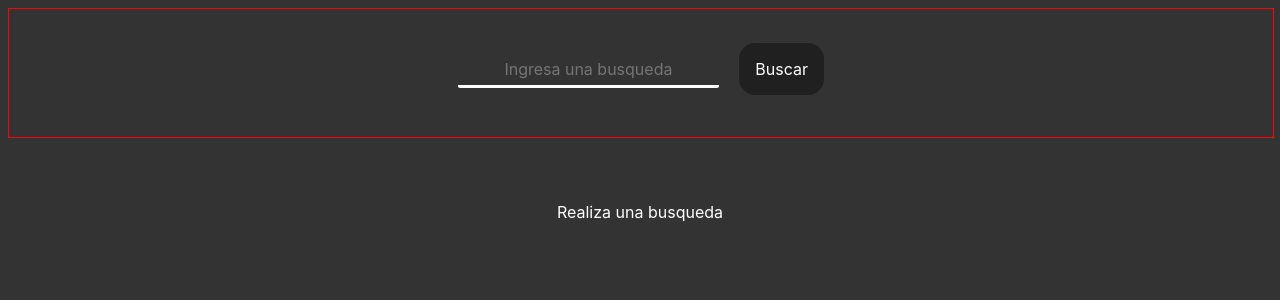
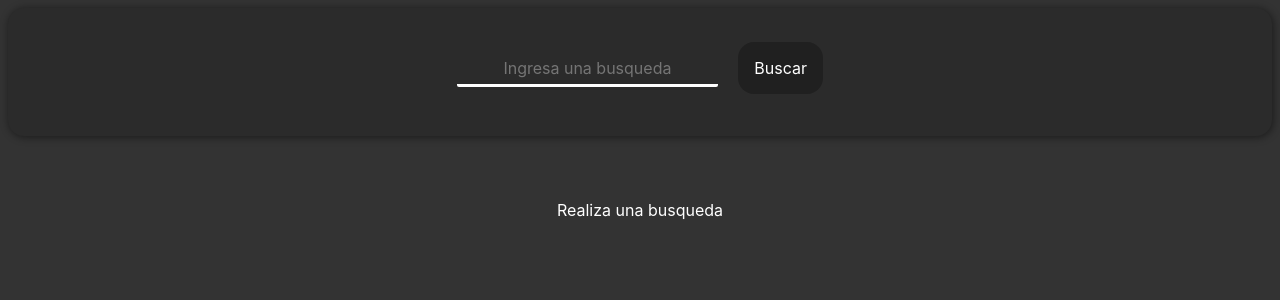
Before and after one commit to Lester-Alonzo/Svelte-pixabay-api, a Svelte app: page / in a window 1280 px wide. Shown: the top 300 px of the page. Built offline with nearby package versions, Linux system fonts and the light colour scheme.

Commit message:
estilos del header listo

```diff
--- a/src/Header.svelte
+++ b/src/Header.svelte
@@ -13,7 +13,11 @@
         display: flex;
         justify-content: center;
         align-items: center;
-        border: 1px solid red;
         margin-bottom: 4em;
+        border-radius: 1rem;
+        box-shadow:1px 1px 9px rgba(0, 0, 0, 0.493);
+        background-color: rgb(43, 43, 43);
+        position:sticky;
+        top: 2px;
     }
 </style>
```
